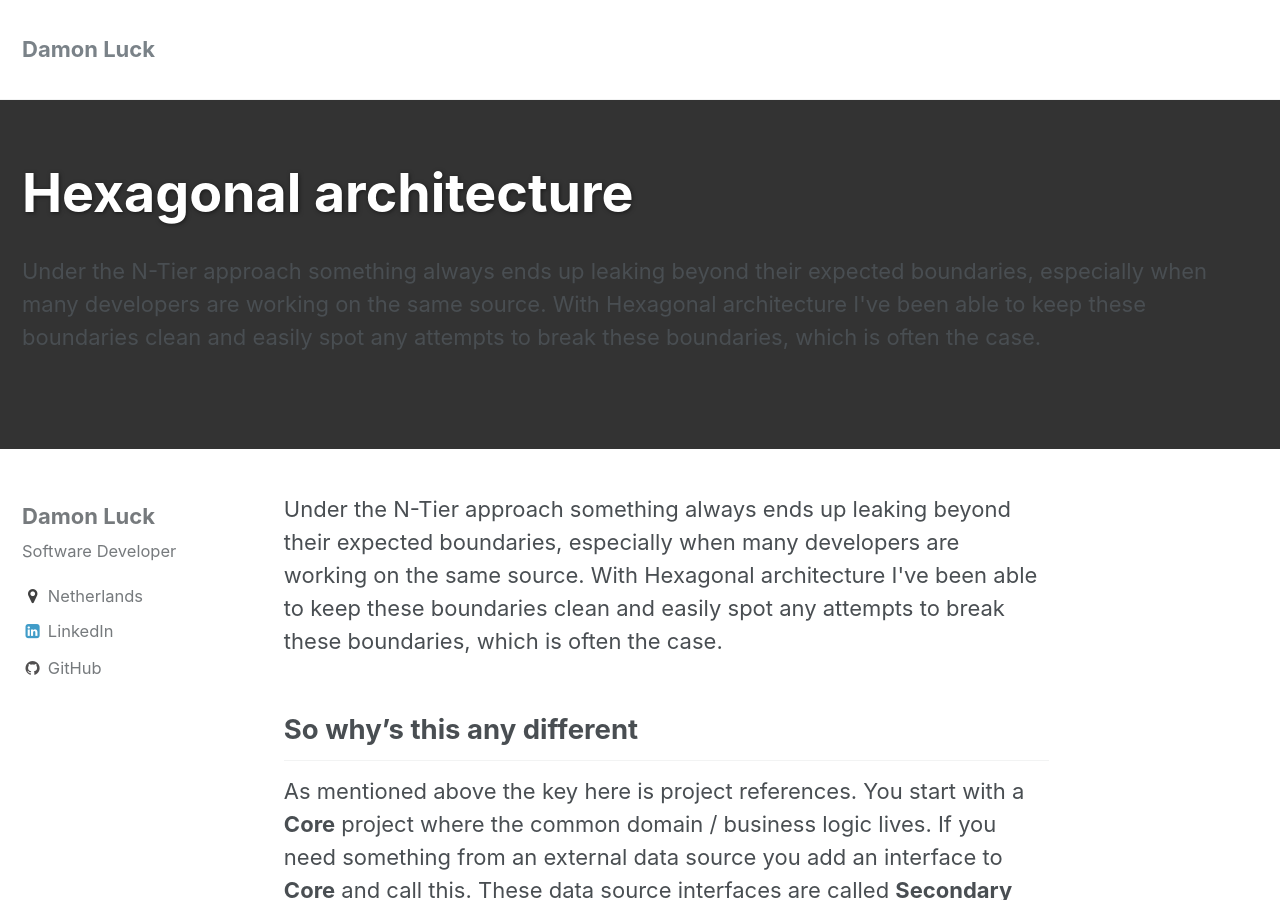
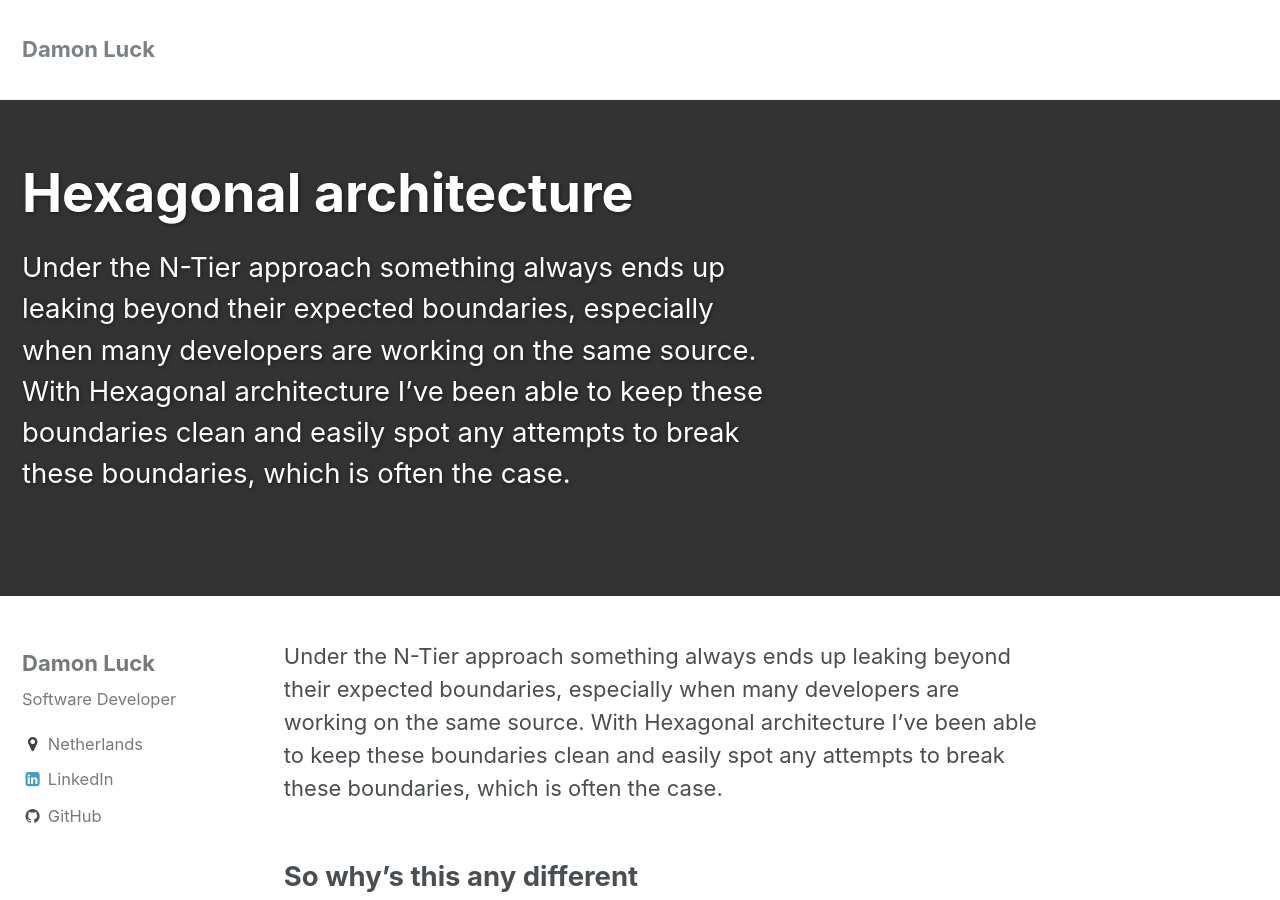
Before and after one commit to DamonLuck/damonluck.github.io, a Jekyll site: the page built from _posts/2017-05-31-hexagonal-architecture.md, in a window 1280 px wide and 900 px high. Built offline with Jekyll 4.4.1, drawn with Linux system fonts in a browser that asks for light colours; some of the changed text lies outside the part shown.

Commit message:
Remove intro class

```diff
--- a/_posts/2017-05-31-hexagonal-architecture.md
+++ b/_posts/2017-05-31-hexagonal-architecture.md
@@ -4,7 +4,7 @@ header:
   overlay_color: "#333"
 categories: Architecture
 ---
-<p class="intro">Under the N-Tier approach something always ends up leaking beyond their expected boundaries, especially when many developers are working on the same source. With Hexagonal architecture I've been able to keep these boundaries clean and easily spot any attempts to break these boundaries, which is often the case.</p>
+Under the N-Tier approach something always ends up leaking beyond their expected boundaries, especially when many developers are working on the same source. With Hexagonal architecture I've been able to keep these boundaries clean and easily spot any attempts to break these boundaries, which is often the case.
 
 ## So why's this any different
 As mentioned above the key here is project references. You start with a **Core** project where the common domain / business logic lives. If you need something from an external data source you add an interface to **Core** and call this. These data source interfaces are called **Secondary interfaces**. Anything exposed from the **Core** project itself is done so via a **Primary interface**.
```
Also changed, not shown: _posts/2017-05-30-data-driven-ECS.md (+1 -1 lines).
